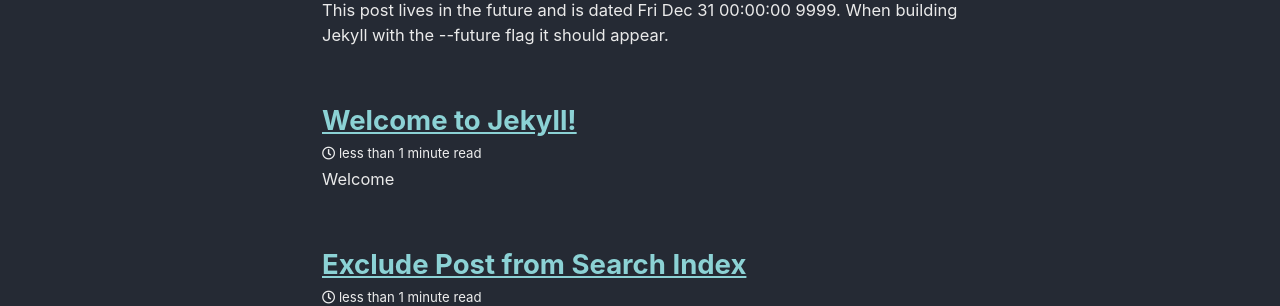
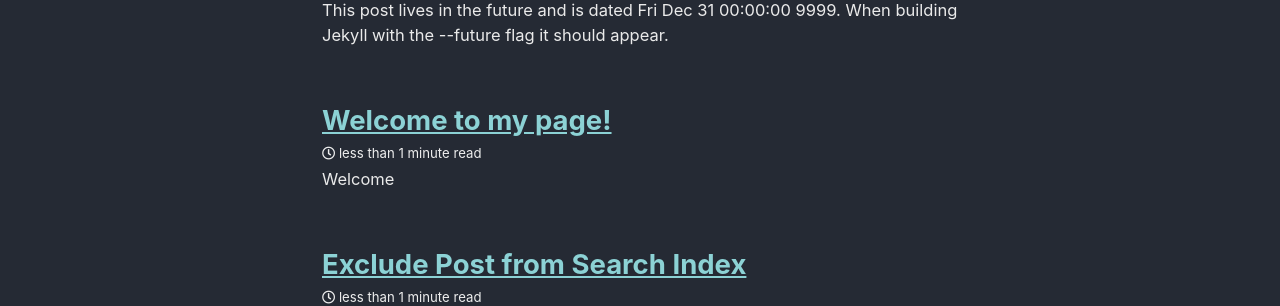
Before and after one commit to SNL5943/SNL5943.github.io, a Jekyll site: the page built from index.html, in a window 1280 px wide. Shown: the part 302-608 px from the top of the page. Built offline with Jekyll 4.4.1, drawn with Linux system fonts in a browser that asks for light colours; cached includes are drawn as plain includes; the list of posts is cut into pages by our own code.

Commit message:
fix stuff

```diff
--- a/_data/navigation.yml
+++ b/_data/navigation.yml
@@ -5,4 +5,4 @@ main:
   - title: "Categories"
     url: /categories/
   - title: "About"
-    url: https://mmistakes.github.io/minimal-mistakes/about/
+    url: /about/
--- a/_posts/2022-02-27-firsy-jekyll-posts.md
+++ b/_posts/2022-02-27-firsy-jekyll-posts.md
@@ -1,6 +1,9 @@
 ---
-layout: post
-title:  "Welcome to Jekyll!"
+title:  "Welcome to my page!"
+categories:
+  - Ehe~
+tags:
+  - update
 ---
 
 # Welcome
```
